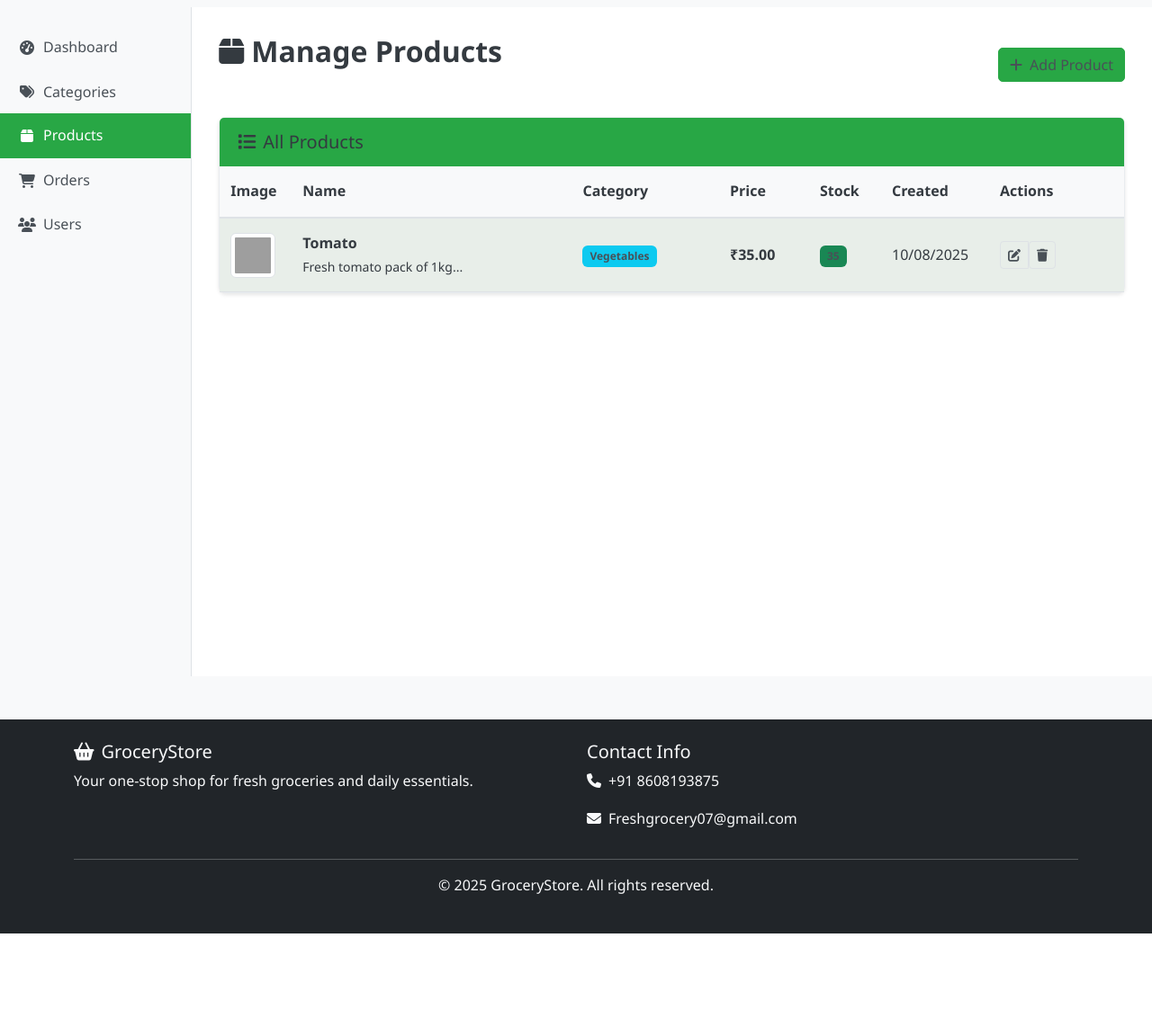
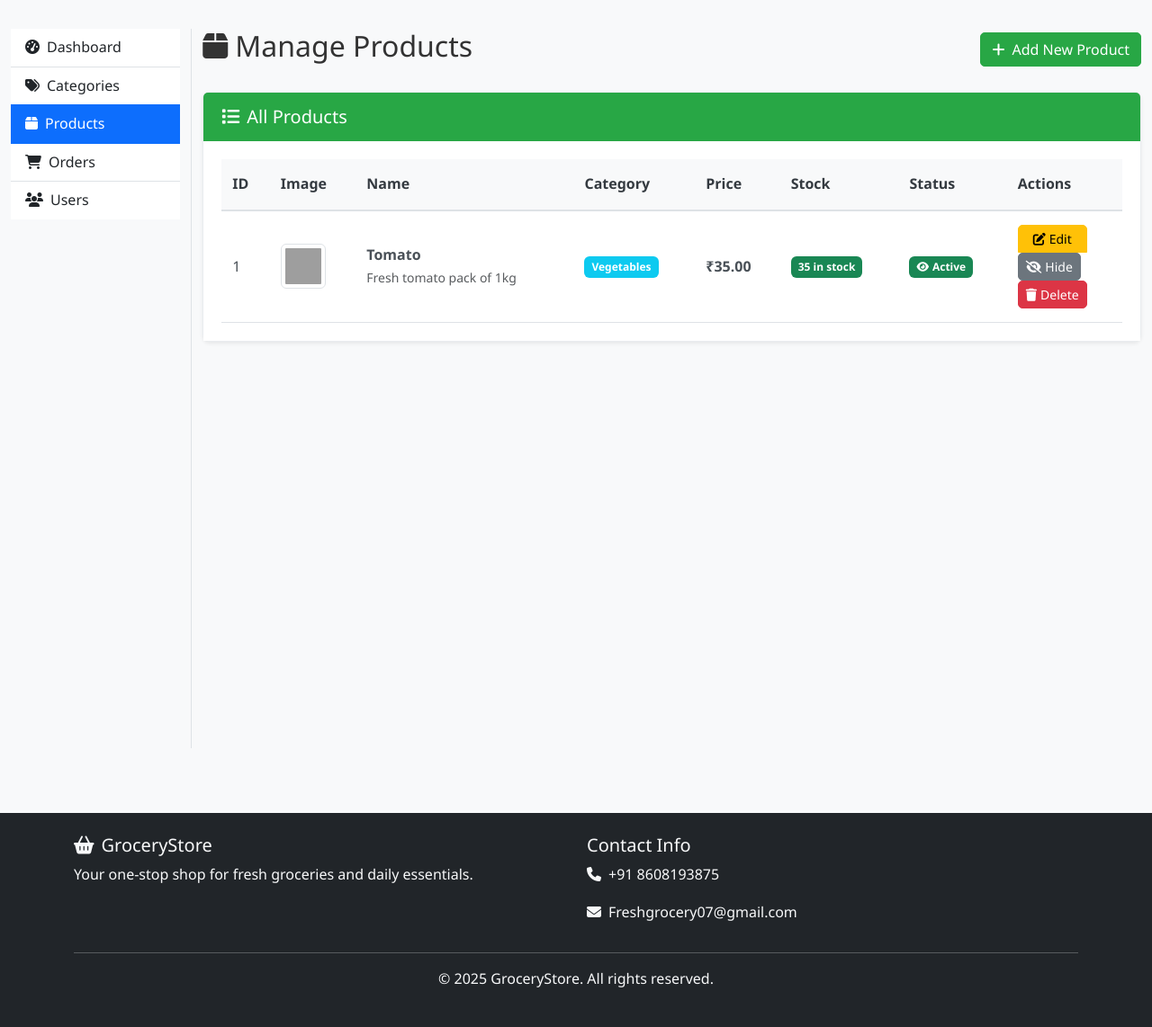
Before and after one commit to YugaBharathi29/grocery-store-app, a Flask app: page /admin/products in a window 1280 px wide. Shown: the part 64-1206 px from the top of the page at 90% size. Before the commit the page ends 1102 px from the top, so only its background shows below. Run offline with Flask 3, Linux system fonts and the light colour scheme; a user stored in the database is signed in; grey boxes are pictures that could not be loaded.

Commit message:
Update products.html

```diff
--- a/templates/admin/products.html
+++ b/templates/admin/products.html
@@ -3,106 +3,133 @@
 {% block title %}Manage Products - Admin{% endblock %}
 
 {% block content %}
-<div class="container-fluid admin-area">
+<div class="container-fluid py-4">
     <div class="row">
         <!-- Sidebar -->
-    <div class="col-md-3 col-lg-2 admin-sidebar-col">
-      <div class="sidebar">
+        <div class="col-md-2 bg-light border-end" style="min-height: 100vh;">
             <div class="list-group list-group-flush">
-          <a href="{{ url_for('admin_dashboard') }}" class="list-group-item admin-nav-item">
-            <i class="fas fa-tachometer-alt"></i> Dashboard
+                <a href="{{ url_for('admin_dashboard') }}" class="list-group-item list-group-item-action">
+                    <i class="fas fa-tachometer-alt me-2"></i>Dashboard
                 </a>
-          <a href="{{ url_for('admin_categories') }}" class="list-group-item admin-nav-item">
-            <i class="fas fa-tags"></i> Categories
+                <a href="{{ url_for('admin_categories') }}" class="list-group-item list-group-item-action">
+                    <i class="fas fa-tags me-2"></i>Categories
                 </a>
-          <a href="{{ url_for('admin_products') }}" class="list-group-item admin-nav-item active">
-            <i class="fas fa-box"></i> Products
+                <a href="{{ url_for('admin_products') }}" class="list-group-item list-group-item-action active">
+                    <i class="fas fa-box me-2"></i>Products
                 </a>
-          <a href="{{ url_for('admin_orders') }}" class="list-group-item admin-nav-item">
-            <i class="fas fa-shopping-cart"></i> Orders
+                <a href="{{ url_for('admin_orders') }}" class="list-group-item list-group-item-action">
+                    <i class="fas fa-shopping-cart me-2"></i>Orders
                 </a>
-          <a href="{{ url_for('admin_users') }}" class="list-group-item admin-nav-item">
-            <i class="fas fa-users"></i> Users
+                <a href="{{ url_for('admin_users') }}" class="list-group-item list-group-item-action">
+                    <i class="fas fa-users me-2"></i>Users
                 </a>
-        </div>
             </div>
         </div>
 
         <!-- Main Content -->
-    <div class="col-md-9 col-lg-10 admin-content-col">
-      <div class="admin-main-content">
+        <div class="col-md-10">
             <div class="d-flex justify-content-between align-items-center mb-4">
-          <h2 class="admin-text">
-            <i class="fas fa-box text-success me-2"></i>Manage Products
-          </h2>
+                <h2><i class="fas fa-box me-2"></i>Manage Products</h2>
                 <a href="{{ url_for('add_product') }}" class="btn btn-success">
-            <i class="fas fa-plus me-2"></i>Add Product
+                    <i class="fas fa-plus me-2"></i>Add New Product
                 </a>
             </div>
 
-        {% if products %}
-          <div class="card">
-            <div class="card-header bg-success text-white">
+            <div class="card shadow-sm">
+                <div class="card-header bg-primary text-white">
                     <h5 class="mb-0"><i class="fas fa-list me-2"></i>All Products</h5>
                 </div>
-            <div class="card-body p-0">
+                <div class="card-body">
+                    {% if products and products|length > 0 %}
                         <div class="table-responsive">
-                <table class="table table-striped mb-0">
+                            <table class="table table-hover">
                                 <thead>
                                     <tr>
-                      <th style="width:80px;">Image</th>
+                                        <th>ID</th>
+                                        <th>Image</th>
                                         <th>Name</th>
                                         <th>Category</th>
-                      <th style="width:100px;">Price</th>
-                      <th style="width:80px;">Stock</th>
-                      <th style="width:120px;">Created</th>
-                      <th style="width:150px;">Actions</th>
+                                        <th>Price</th>
+                                        <th>Stock</th>
+                                        <th>Status</th>
+                                        <th>Actions</th>
                                     </tr>
                                 </thead>
                                 <tbody>
                                     {% for product in products %}
-                    <tr class="text-visible">
+                                        <tr {% if not product.is_active %}class="table-secondary"{% endif %}>
+                                            <td>{{ product.id }}</td>
                                             <td>
                                                 {% if product.image %}
-                          {% if product.image.startswith('http') or product.image.startswith('data:') %}
-                            <img src="{{ product.image }}" alt="{{ product.name }}" class="img-thumbnail" style="width:50px; height:50px; object-fit:cover;">
+                                                    <img src="{{ product.image }}" alt="{{ product.name }}"
+                                                         class="img-thumbnail" style="width: 50px; height: 50px; object-fit: cover;">
                                                 {% else %}
-                            <img src="{{ url_for('static', filename='uploads/' + product.image) }}" alt="{{ product.name }}" class="img-thumbnail" style="width:50px; height:50px; object-fit:cover;">
-                          {% endif %}
-                        {% else %}
-                          <div class="bg-light d-flex align-items-center justify-content-center rounded" style="width:50px; height:50px;">
-                            <i class="fas fa-image text-muted"></i>
+                                                    <div class="bg-light rounded d-flex align-items-center justify-content-center"
+                                                         style="width: 50px; height: 50px;">
+                                                        <i class="fas fa-box text-muted"></i>
                                                     </div>
                                                 {% endif %}
                                             </td>
                                             <td>
-                        <strong>{{ product.name }}</strong><br>
-                        <small class="text-muted">{{ product.description[:30] if product.description else '' }}...</small>
+                                                <strong>{{ product.name }}</strong>
+                                                {% if not product.is_active %}
+                                                    <br><small class="text-muted">(Hidden from customers)</small>
+                                                {% endif %}
+                                                <br><small class="text-muted">{{ product.description[:50] }}{% if product.description|length > 50 %}...{% endif %}</small>
                                             </td>
                                             <td>
                                                 <span class="badge bg-info">{{ product.category.name }}</span>
                                             </td>
                                             <td>
-                        <strong class="text-success">₹{{ "%.2f"|format(product.price) }}</strong>
+                                                <strong>₹{{ '%.2f' % product.price }}</strong>
                                             </td>
                                             <td>
                                                 {% if product.stock > 10 %}
-                          <span class="badge bg-success">{{ product.stock }}</span>
+                                                    <span class="badge bg-success">{{ product.stock }} in stock</span>
                                                 {% elif product.stock > 0 %}
-                          <span class="badge bg-warning text-dark">{{ product.stock }}</span>
+                                                    <span class="badge bg-warning text-dark">{{ product.stock }} in stock</span>
                                                 {% else %}
-                          <span class="badge bg-danger">Out of Stock</span>
+                                                    <span class="badge bg-danger">Out of stock</span>
                                                 {% endif %}
                                             </td>
-                      <td>{{ product.created_at.strftime('%m/%d/%Y') }}</td>
                                             <td>
-                        <div class="btn-group" role="group">
-                          <a href="{{ url_for('edit_product', product_id=product.id) }}" class="btn btn-sm btn-outline-primary" title="Edit">
-                            <i class="fas fa-edit"></i>
+                                                {% if product.is_active %}
+                                                    <span class="badge bg-success">
+                                                        <i class="fas fa-eye me-1"></i>Active
+                                                    </span>
+                                                {% else %}
+                                                    <span class="badge bg-secondary">
+                                                        <i class="fas fa-eye-slash me-1"></i>Hidden
+                                                    </span>
+                                                {% endif %}
+                                            </td>
+                                            <td>
+                                                <div class="btn-group-vertical btn-group-sm" role="group">
+                                                    <a href="{{ url_for('edit_product', product_id=product.id) }}"
+                                                       class="btn btn-sm btn-warning" title="Edit">
+                                                        <i class="fas fa-edit me-1"></i>Edit
                                                     </a>
-                          <form action="{{ url_for('delete_product', product_id=product.id) }}" method="POST" style="display:inline;" onsubmit="return confirm('Delete this product?');">
-                            <button type="submit" class="btn btn-sm btn-outline-danger" title="Delete">
-                              <i class="fas fa-trash"></i>
+
+                                                    <form action="{{ url_for('toggle_product', product_id=product.id) }}"
+                                                          method="POST">
+                                                        {% if product.is_active %}
+                                                            <button type="submit" class="btn btn-sm btn-secondary w-100"
+                                                                    title="Hide from customers">
+                                                                <i class="fas fa-eye-slash me-1"></i>Hide
+                                                            </button>
+                                                        {% else %}
+                                                            <button type="submit" class="btn btn-sm btn-success w-100"
+                                                                    title="Show to customers">
+                                                                <i class="fas fa-eye me-1"></i>Show
+                                                            </button>
+                                                        {% endif %}
+                                                    </form>
+
+                                                    <form action="{{ url_for('delete_product', product_id=product.id) }}"
+                                                          method="POST"
+                                                          onsubmit="return confirm('Are you sure you want to delete this product?')">
+                                                        <button type="submit" class="btn btn-sm btn-danger w-100" title="Delete">
+                                                            <i class="fas fa-trash me-1"></i>Delete
                                                         </button>
                                                     </form>
                                                 </div>
@@ -112,16 +139,12 @@
                                 </tbody>
                             </table>
                         </div>
-            </div>
-          </div>
                     {% else %}
                         <div class="text-center py-5">
-            <div class="mb-4">
-              <i class="fas fa-box-open fa-4x text-muted"></i>
-            </div>
-            <h4 class="admin-text">No products found</h4>
-            <p class="text-muted">Add your first product to get started.</p>
-            <a href="{{ url_for('add_product') }}" class="btn btn-success btn-lg">
+                            <i class="fas fa-box" style="font-size: 4rem; color: #dee2e6;"></i>
+                            <h4 class="mt-3 text-muted">No products yet</h4>
+                            <p class="text-muted">Start by adding your first product.</p>
+                            <a href="{{ url_for('add_product') }}" class="btn btn-primary">
                                 <i class="fas fa-plus me-2"></i>Add Product
                             </a>
                         </div>
@@ -130,35 +153,5 @@
             </div>
         </div>
     </div>
-
-<style>
-  .admin-area h2, .admin-area td, .admin-area p, .admin-area select {
-    color: #343a40 !important;
-  }
-  .admin-nav-item {
-    color: #495057 !important;
-  }
-  .admin-nav-item.active {
-    background-color: #28a745 !important;
-    color: white !important;
-  }
-  .text-visible {
-    color: #495057 !important;
-  }
-  .btn-group form {
-    margin: 0;
-  }
-  .btn-group .btn {
-    border-radius: 0;
-  }
-  .btn-group .btn:first-child {
-    border-top-left-radius: 0.25rem;
-    border-bottom-left-radius: 0.25rem;
-  }
-  .btn-group .btn:last-child,
-  .btn-group form:last-child .btn {
-    border-top-right-radius: 0.25rem;
-    border-bottom-right-radius: 0.25rem;
-  }
-</style>
+</div>
 {% endblock %}
```
Lines whose indentation alone changed are shown as unchanged.
